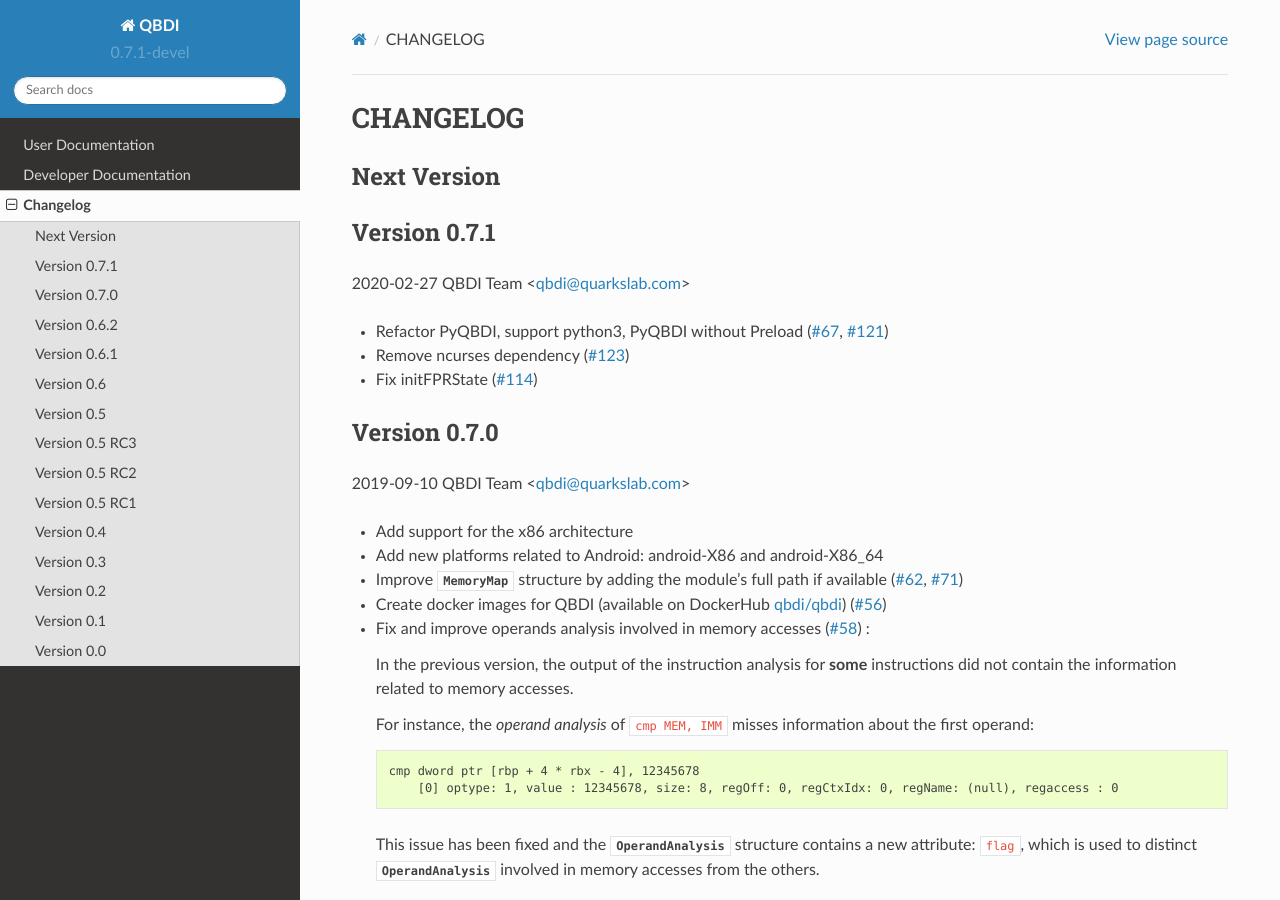
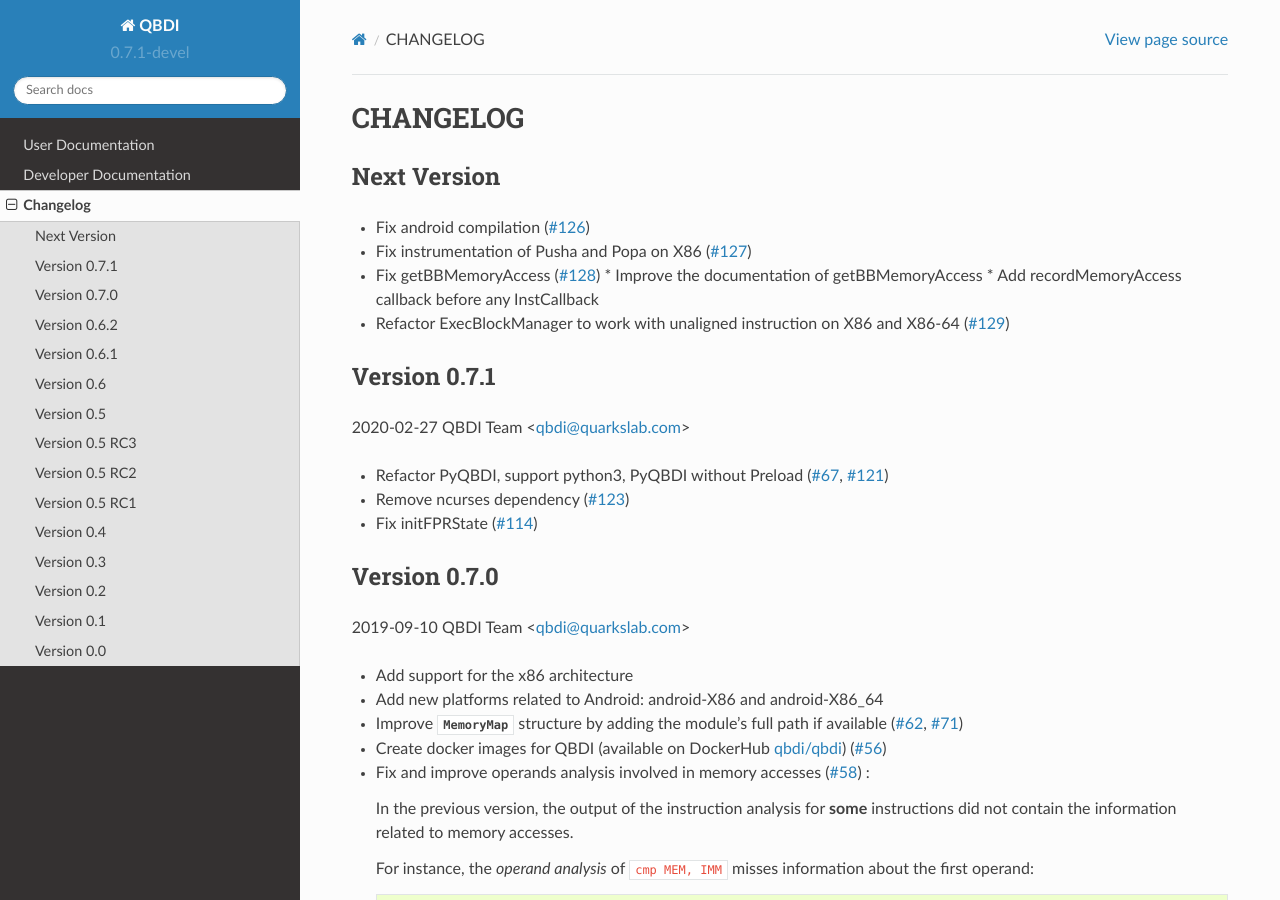
Before and after one commit to QBDI/QBDI, a Sphinx documentation site: the page built from docs/source/changelog.rst, in a window 1280 px wide and 900 px high. Built offline with Sphinx 7.4.7 and the Read the Docs theme 2.0.0, drawn with Linux system fonts in a browser that asks for light colours.

Commit message:
Update Changelog

```diff
--- a/docs/source/changelog.rst
+++ b/docs/source/changelog.rst
@@ -3,6 +3,13 @@
 
 Next Version
 ------------
+
+* Fix android compilation (`#126 <https://github.com/QBDI/QBDI/pull/126>`_)
+* Fix instrumentation of Pusha and Popa on X86 (`#127 <https://github.com/QBDI/QBDI/pull/127>`_)
+* Fix getBBMemoryAccess (`#128 <https://github.com/QBDI/QBDI/pull/128>`_)
+  * Improve the documentation of getBBMemoryAccess
+  * Add recordMemoryAccess callback before any InstCallback
+* Refactor ExecBlockManager to work with unaligned instruction on X86 and X86-64 (`#129 <https://github.com/QBDI/QBDI/pull/129>`_)
 
 Version 0.7.1
 -------------
```
